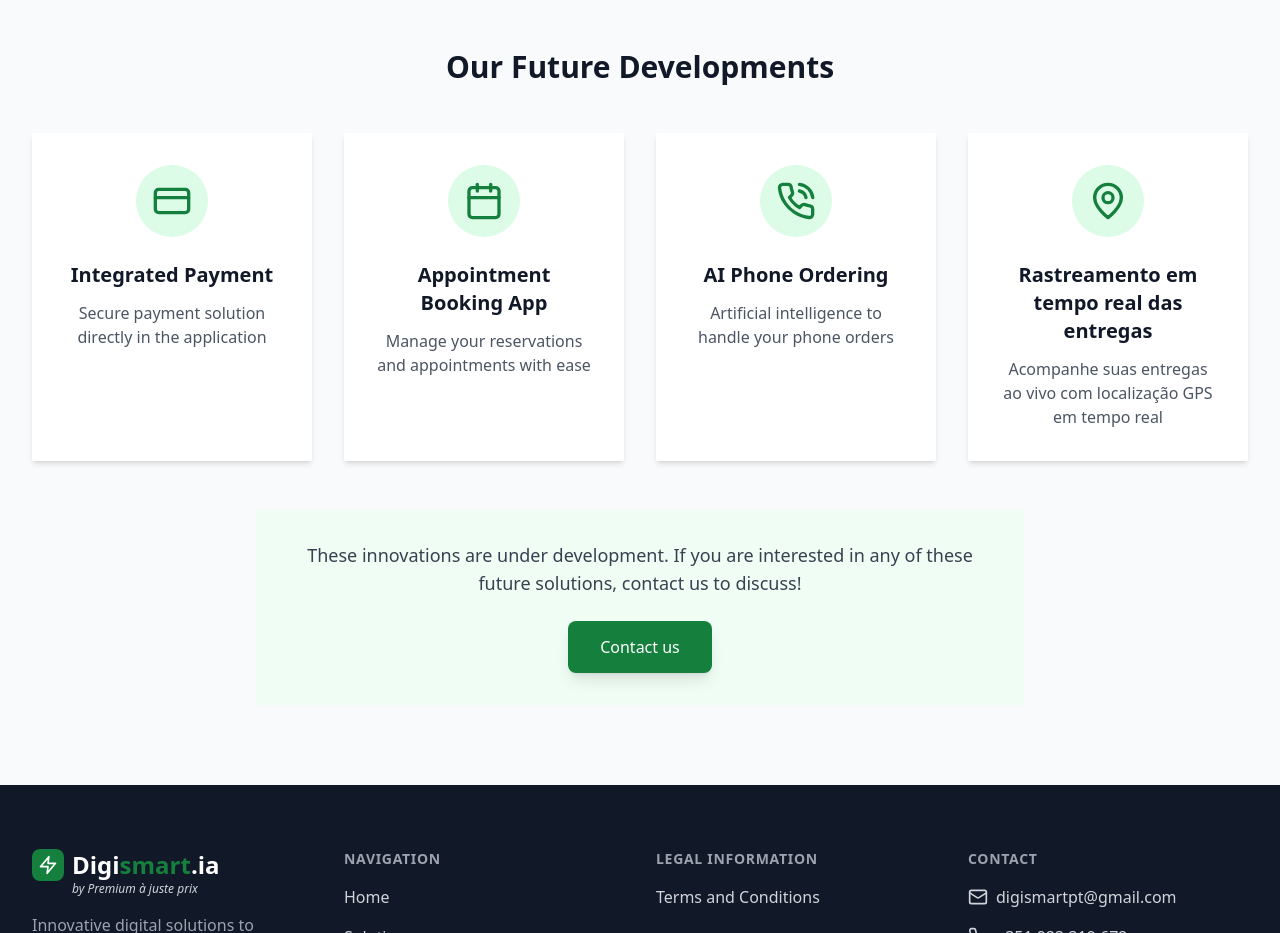
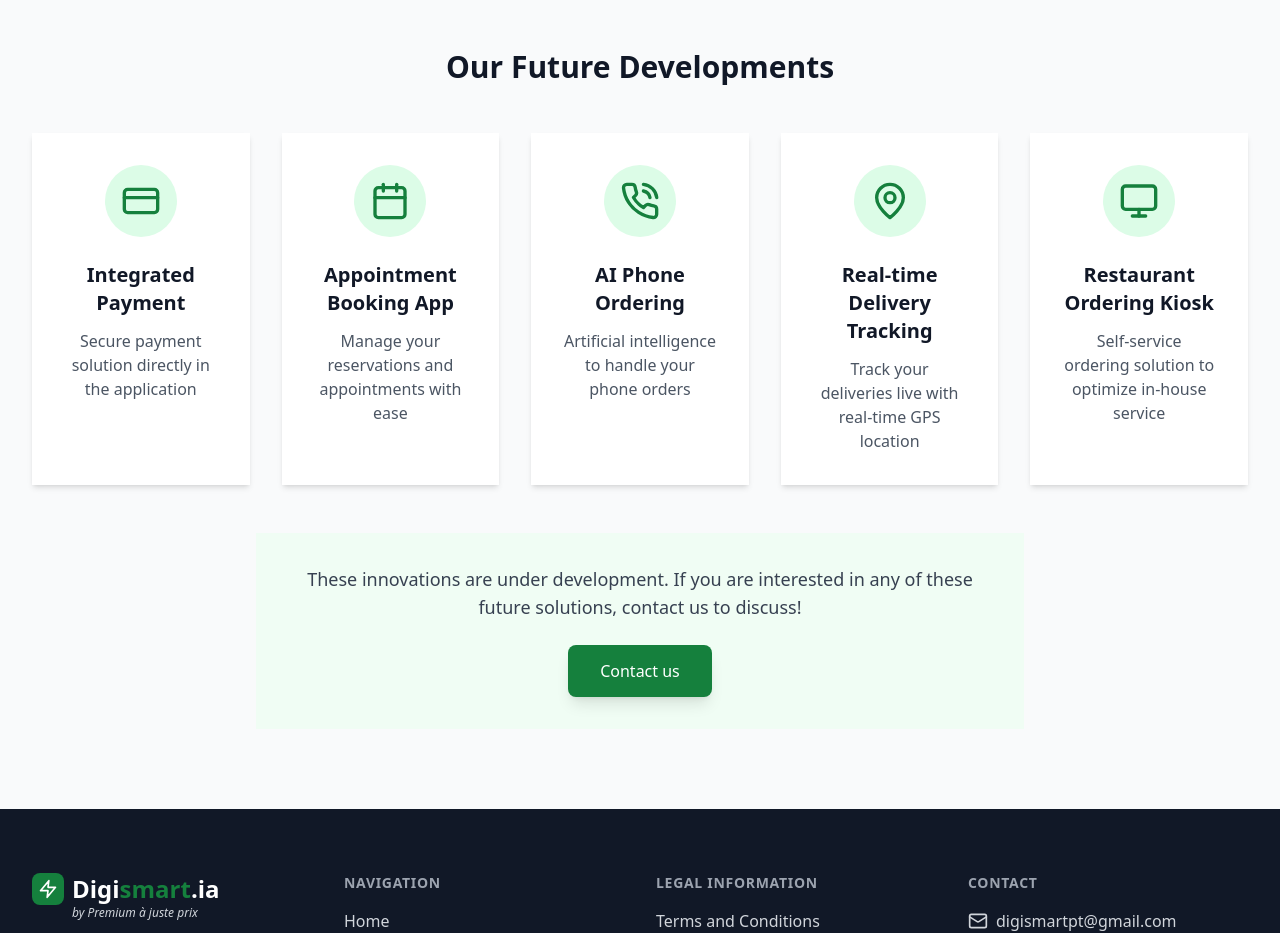
Before and after one commit to ALICE4765-326/digismart, a React (Vite) app: page /solutions in a window 1280 px wide. Shown: the part 1320-2253 px from the top of the page. Built offline with nearby package versions, Linux system fonts and the light colour scheme.

Commit message:
Updated Solutions.tsx

```diff
--- a/src/i18n/locales/en.json
+++ b/src/i18n/locales/en.json
@@ -67,6 +67,14 @@
       "aiPhone": {
         "title": "AI Phone Ordering",
         "description": "Artificial intelligence to handle your phone orders"
+      },
+      "realTimeTracking": {
+        "title": "Real-time Delivery Tracking",
+        "description": "Track your deliveries live with real-time GPS location"
+      },
+      "kiosk": {
+        "title": "Restaurant Ordering Kiosk",
+        "description": "Self-service ordering solution to optimize in-house service"
       },
       "cta": "These innovations are under development. If you are interested in any of these future solutions, contact us to discuss!",
       "contactButton": "Contact us"
--- a/src/i18n/locales/fr.json
+++ b/src/i18n/locales/fr.json
@@ -67,6 +67,14 @@
       "aiPhone": {
         "title": "IA de commande téléphonique",
         "description": "Intelligence artificielle pour gérer vos commandes par téléphone"
+      },
+      "realTimeTracking": {
+        "title": "Suivi en temps réel des livraisons",
+        "description": "Suivez vos livraisons en direct avec localisation GPS en temps réel"
+      },
+      "kiosk": {
+        "title": "Borne de commande pour restaurant",
+        "description": "Solution de commande autonome pour optimiser le service en salle"
       },
       "cta": "Ces innovations sont en cours de développement. Si vous êtes intéressé par l'une de ces futures solutions, contactez-nous pour en discuter !",
       "contactButton": "Nous contacter"
--- a/src/i18n/locales/pt.json
+++ b/src/i18n/locales/pt.json
@@ -71,6 +71,10 @@
       "realTimeTracking": {
         "title": "Rastreamento em tempo real das entregas",
         "description": "Acompanhe suas entregas ao vivo com localização GPS em tempo real"
+      },
+      "kiosk": {
+        "title": "Terminal de pedidos para restaurante",
+        "description": "Solução de pedidos autônoma para otimizar o serviço no salão"
       },
       "cta": "Essas inovações estão em desenvolvimento. Se está interessado em alguma dessas soluções futuras, entre em contato para discutir!",
       "contactButton": "Entrar em contato"
--- a/src/pages/Solutions.tsx
+++ b/src/pages/Solutions.tsx
@@ -1,6 +1,6 @@
 import React from 'react';
 import { useTranslation } from 'react-i18next';
-import { ShoppingBag, Users, TrendingUp, CreditCard, Calendar, PhoneCall, MapPin, Utensils, Croissant, Flower, Wine, Pizza, ShoppingCart } from 'lucide-react';
+import { ShoppingBag, Users, TrendingUp, CreditCard, Calendar, PhoneCall, MapPin, Monitor, Utensils, Croissant, Flower, Wine, Pizza, ShoppingCart } from 'lucide-react';
 import { VideoCard } from '../components/Solutions/VideoCard';
 
 export const Solutions = () => {
@@ -26,6 +26,7 @@ export const Solutions = () => {
     { icon: Calendar, titleKey: 'solutions.futureProjects.booking.title', descKey: 'solutions.futureProjects.booking.description' },
     { icon: PhoneCall, titleKey: 'solutions.futureProjects.aiPhone.title', descKey: 'solutions.futureProjects.aiPhone.description' },
     { icon: MapPin, titleKey: 'solutions.futureProjects.realTimeTracking.title', descKey: 'solutions.futureProjects.realTimeTracking.description' },
+    { icon: Monitor, titleKey: 'solutions.futureProjects.kiosk.title', descKey: 'solutions.futureProjects.kiosk.description' },
   ];
 
   return (
@@ -90,7 +91,7 @@ export const Solutions = () => {
             {t('solutions.futureProjects.title')}
           </h2>
 
-          <div className="grid grid-cols-1 md:grid-cols-2 lg:grid-cols-4 gap-8 mb-12">
+          <div className="grid grid-cols-1 md:grid-cols-2 lg:grid-cols-3 xl:grid-cols-5 gap-8 mb-12">
             {futureProjects.map((project, index) => {
               const Icon = project.icon;
               return (
```
